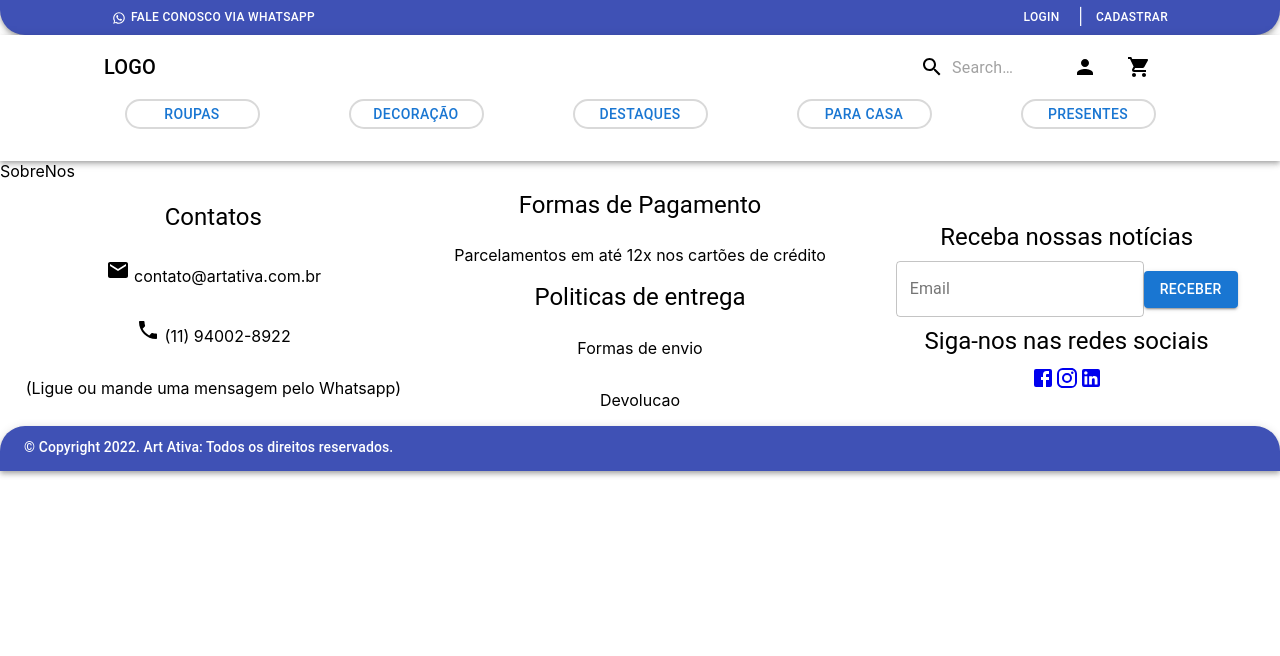
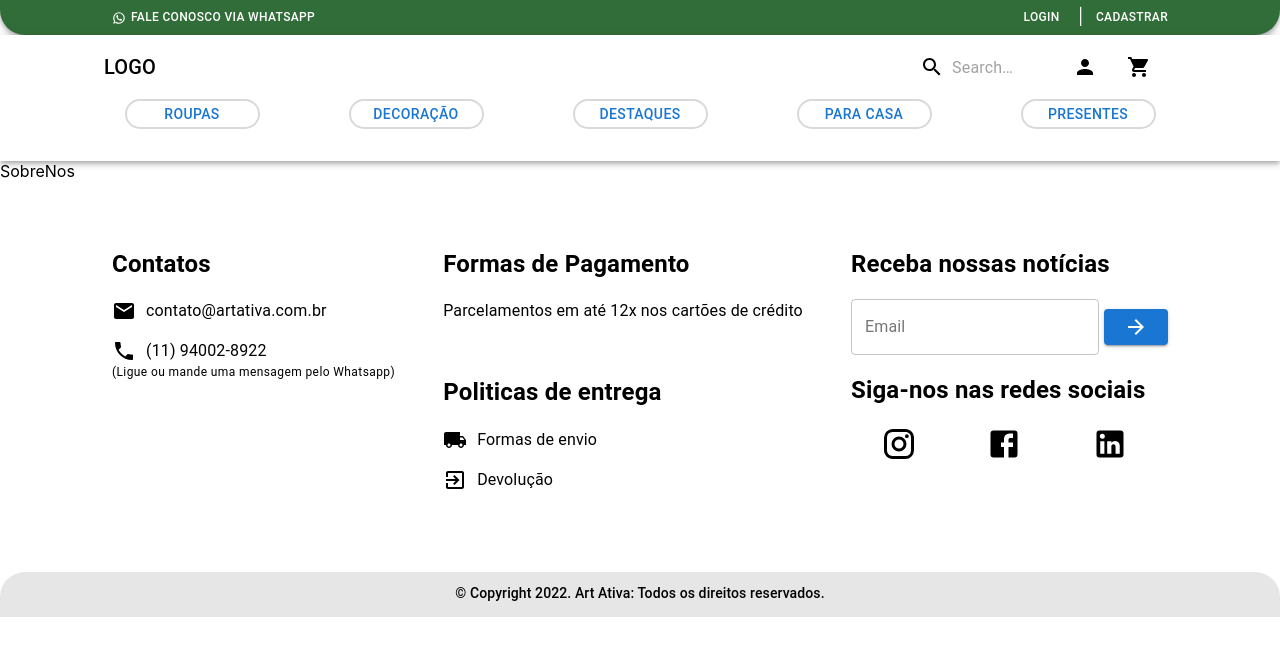
Before and after one commit to felipegaldy/artAtivaFrontEnd, a React (Create React App) app: page /sobreNos in a window 1280 px wide. Shown: the top 656 px of the page. Built offline with nearby package versions, Linux system fonts and the light colour scheme.

Commit message:
refatorando footer + correção topbar

```diff
--- a/src/App.tsx
+++ b/src/App.tsx
@@ -2,7 +2,6 @@ import React from 'react';
 import './App.css';
 import Navbar from './components/estaticos/navbar/Navbar';
 import Footer from './components/estaticos/footer/Footer';
-import FooterNav from './components/estaticos/footernav/FooterNav';
 import Home from './pages/home/Home';
 import Login from './pages/login/Login';
 import { BrowserRouter as Router, Route, Routes } from 'react-router-dom';
@@ -18,7 +17,6 @@ function App() {
         <Route path="/login" element={<Login/>}/>
         <Route path="/sobreNos" element={<SobreNos/>}/>
       </Routes>
-      <FooterNav />
       <Footer/>
     </Router>
 
--- a/src/components/estaticos/footer/Footer.css
+++ b/src/components/estaticos/footer/Footer.css
@@ -1,12 +1,52 @@
-.top-footer{
-    height: 45px;
-    border-radius: 25px 25px 0px 0px;
-    display: flex;
-    justify-content: center;
+a {
+    text-decoration: none;
 }
 
-.cop{
-    font-size: 12px;
-    display:flex;
+.footer-box{
+    display: flex;
+    justify-content: space-between;
+    width: 1120px;
+    padding: 2rem;
+    margin: 32px auto;
+}
+.footer-title{
+    font-size: 1.5rem!important;
+    font-weight: bold!important;
+    margin-bottom: 1rem!important;
+}
+.footer-text{
+    display: flex!important;
+    align-items: center!important;
+    margin-bottom: 1rem!important;
+}
+.footer-icon {
+    margin-right: 10px!important;
+}
+.footer-subtext{
+    margin-top: -1rem!important;
+}
+.pagamentos-box{
+    margin-bottom: 50px!important;
+}
+.botao-assinar{
+    margin-left: 5px!important;
+}
+.redes-icones-box{
+    display: flex;
+    justify-content: space-around;
+    margin-bottom: 1rem!important;
+}
+.redes-icon{
+    font-size: 36px!important;
+}
+
+/* copyright */
+.footer-copy{
+    display: flex;
+    align-items: center;
     justify-content: center;
+    font-size: 16px;
+    background: #E6E6E6;
+    border-radius: 25px 25px 0px 0px;
+    height: 45px!important;
 }
--- a/src/components/estaticos/footer/Footer.tsx
+++ b/src/components/estaticos/footer/Footer.tsx
@@ -1,22 +1,111 @@
+import { Grid, Box, Typography, Button } from "@mui/material";
 import React from "react";
-import { AppBar, IconButton, Toolbar, Typography, Button } from "@material-ui/core";
-import MenuIcon from '@mui/icons-material/Menu';
-import './Footer.css';
-import WhatsAppIcon from '@material-ui/icons/WhatsApp';
-import { Box } from '@mui/material';
+import InstagramIcon from "@material-ui/icons/Instagram";
+import FacebookIcon from "@material-ui/icons/Facebook";
+import LinkedInIcon from "@material-ui/icons/LinkedIn";
+import EmailIcon from "@material-ui/icons/Email";
+import PhoneIcon from "@material-ui/icons/Phone";
+import TextField from "@material-ui/core/TextField";
+import LocalShippingIcon from "@material-ui/icons/LocalShipping";
+import ExitToAppIcon from "@material-ui/icons/ExitToApp";
+import ArrowForwardIcon from "@material-ui/icons/ArrowForward";
+import "./Footer.css";
 
 function Footer() {
-    return (
-        <>
-        <AppBar position="static" className="top-footer">
-        <Toolbar className="toolbar">
-          <Box>
-          <Typography variant="subtitle2" className='cop' align="center">© Copyright 2022. Art Ativa: Todos os direitos reservados.</Typography>
+  return (
+    <>
+      <Grid
+        container
+        direction="row"
+        justifyContent="center"
+        alignItems="center"
+        className="footer"
+      >
+        <Grid className="footer-box">
+          <Box className="contatos-box">
+            <Typography variant="h6" className="footer-title">
+              Contatos
+            </Typography>
+            <Typography variant="body1" className="footer-text">
+              <EmailIcon className="footer-icon" /> contato@artativa.com.br
+            </Typography>
+            <Typography variant="body1" className="footer-text">
+              <PhoneIcon className="footer-icon" /> (11) 94002-8922
+            </Typography>
+            <Typography
+              variant="caption"
+              display="block"
+              gutterBottom
+              className="footer-subtext"
+            >
+              (Ligue ou mande uma mensagem pelo Whatsapp)
+            </Typography>
           </Box>
-        </Toolbar>
-      </AppBar>
-        </>
-    )
+          <Box className="pagamentos-envios-box">
+            <Box className="pagamentos-box">
+              <Typography variant="h6" className="footer-title">
+                Formas de Pagamento
+              </Typography>
+              <Typography variant="body1" className="footer-text">
+                Parcelamentos em até 12x nos cartões de crédito
+              </Typography>
+            </Box>
+            <Box className="envios-box">
+              <Typography variant="h6" className="footer-title">
+                Politicas de entrega
+              </Typography>
+              <Typography variant="body1" className="footer-text">
+                <LocalShippingIcon className="footer-icon" /> Formas de envio
+              </Typography>
+              <Typography variant="body1" className="footer-text">
+                <ExitToAppIcon className="footer-icon" /> Devolução
+              </Typography>
+            </Box>
+          </Box>
+          <Box className="assine-sociais-box">
+            <Box className="assine-box">
+              <Typography variant="h6" className="footer-title">
+                Receba nossas notícias
+              </Typography>
+              <Typography variant="body1" className="footer-text">
+                <TextField
+                  id="outlined-basic"
+                  label="Email"
+                  variant="outlined"
+                />
+                <Button variant="contained" className="botao-assinar">
+                  <ArrowForwardIcon />
+                </Button>
+              </Typography>
+            </Box>
+            <Box className="redes-box">
+              <Typography variant="h6" className="footer-title">
+                Siga-nos nas redes sociais
+              </Typography>
+              <Box className="redes-icones-box">
+
+                  <InstagramIcon className="footer-icon redes-icon" />
+
+
+                  <FacebookIcon className="footer-icon redes-icon" />
+
+
+                  <LinkedInIcon className="footer-icon redes-icon" />
+
+                </Box>
+            </Box>
+          </Box>
+        </Grid>
+        <Grid alignItems="center" item xs={12}>
+          <Box className="footer-copy">
+            <Typography variant="subtitle2" className="cop" align="center">
+              © Copyright 2022. Art Ativa: Todos os direitos reservados.
+            </Typography>
+          </Box>
+        </Grid>
+      </Grid>
+    </>
+  );
 }
 
 export default Footer;
--- a/src/components/estaticos/footernav/FooterNav.tsx
+++ /dev/null
@@ -1,153 +0,0 @@
-import { Grid, Box, Typography, Button } from "@mui/material";
-import React from "react";
-import InstagramIcon from "@material-ui/icons/Instagram";
-import FacebookIcon from "@material-ui/icons/Facebook";
-import LinkedInIcon from "@material-ui/icons/LinkedIn";
-import "./FooterNav.css";
-import EmailIcon from "@material-ui/icons/Email";
-import PhoneIcon from "@material-ui/icons/Phone";
-import TextField from "@material-ui/core/TextField";
-
-export default function FooterNav() {
-  return (
-    <>
-      <Grid
-        container
-        direction="row"
-        justifyContent="center"
-        alignItems="center"
-      >
-        <Grid alignItems="center" item xs={4}>
-          <Box className="box1">
-            <Box
-              paddingTop={1}
-              display="flex"
-              alignItems="center"
-              justifyContent="center"
-            >
-              <Typography
-                variant="h5"
-                align="center"
-                gutterBottom
-                className="textos"
-              >
-                Contatos
-              </Typography>
-            </Box>
-            <Box
-              display="flex"
-              flexDirection="column"
-              alignItems="center"
-              justifyContent="center"
-            >
-              <p>
-                <EmailIcon className="sociais" /> contato@artativa.com.br
-              </p>
-              <p>
-                <PhoneIcon className="sociais" /> (11) 94002-8922
-              </p>
-              <p>(Ligue ou mande uma mensagem pelo Whatsapp)</p>
-            </Box>
-          </Box>
-        </Grid>
-        <Grid alignItems="center" item xs={4}>
-          <Box className="box1">
-            <Box
-              paddingTop={1}
-              display="flex"
-              alignItems="center"
-              justifyContent="center"
-            >
-              <Typography
-                variant="h5"
-                align="center"
-                gutterBottom
-                className="textos"
-              >
-                Formas de Pagamento
-              </Typography>
-            </Box>
-            <Box display="flex" alignItems="center" justifyContent="center">
-              <p>Parcelamentos em até 12x nos cartões de crédito</p>
-            </Box>
-            <Typography
-              variant="h5"
-              align="center"
-              gutterBottom
-              className="textos"
-            >
-              Politicas de entrega
-            </Typography>
-            <Box display="flex" alignItems="center" justifyContent="center">
-              <p>Formas de envio</p>
-            </Box>
-            <Box display="flex" alignItems="center" justifyContent="center">
-              <p>Devolucao</p>
-            </Box>
-          </Box>
-        </Grid>
-        <Grid alignItems="center" item xs={4}>
-          <Box className="box1">
-            <Box
-              paddingTop={1}
-              display="flex"
-              alignItems="center"
-              justifyContent="center"
-            >
-              <Typography
-                variant="h5"
-                align="center"
-                gutterBottom
-                className="textos"
-              >
-                Receba nossas notícias
-              </Typography>
-            </Box>
-            <Box display="flex" alignItems="center" justifyContent="center">
-              <TextField id="outlined-basic" label="Email" variant="outlined" />
-              <Button variant="contained">Receber</Button>
-            </Box>
-          </Box>
-          <Box
-            paddingTop={1}
-            display="flex"
-            alignItems="center"
-            justifyContent="center"
-          >
-            <Typography
-              variant="h5"
-              align="center"
-              gutterBottom
-              className="textos"
-            >
-              Siga-nos nas redes sociais{" "}
-            </Typography>
-          </Box>
-          <Box display="flex" alignItems="center" justifyContent="center">
-            <a
-              href="https://www.facebook.com/generationbrasil"
-              target="_blank"
-              rel="noopener noreferrer"
-            >
-              <FacebookIcon className="redes" />
-            </a>
-            <a
-              href="https://www.instagram.com/generationbrasil/"
-              target="_blank"
-              rel="noopener noreferrer"
-            >
-              <InstagramIcon className="redes" />
-            </a>
-            <a
-              href="https://www.linkedin.com/school/generationbrasil/"
-              target="_blank"
-              rel="noopener noreferrer"
-            >
-              <LinkedInIcon className="redes" />
-            </a>
-          </Box>
-        </Grid>
-      </Grid>
-    </>
-  );
-}
--- a/src/components/estaticos/navbar/Navbar.css
+++ b/src/components/estaticos/navbar/Navbar.css
@@ -4,6 +4,7 @@
     display: flex;
     justify-content: center;
     align-items: center;
+    background: #316D38!important;;
 }
 .top-toolbar{
     display: flex;
--- a/src/components/estaticos/navbar/Navbar.tsx
+++ b/src/components/estaticos/navbar/Navbar.tsx
@@ -56,7 +56,7 @@ const StyledInputBase = styled(InputBase)(({ theme }) => ({
 function Navbar() {
   return (
     <>
-      <AppBar position="static" className="top-app-bar-container">
+      <AppBar position="static"  className="top-app-bar-container">
         <Toolbar className="top-toolbar">
           <Box>
             <Button className="texto-whats botoes-top">
```
Also changed, not shown: src/components/estaticos/footernav/FooterNav.css (deleted).
